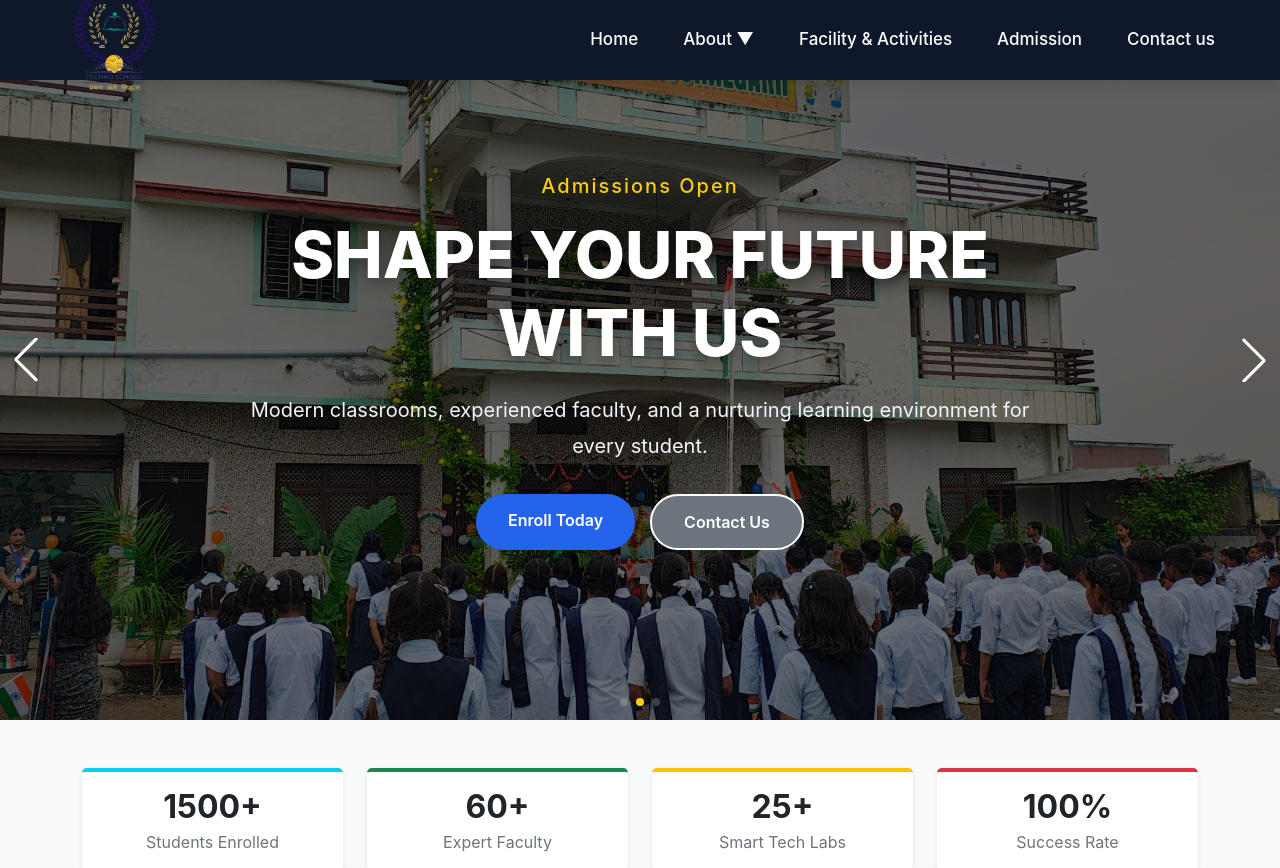
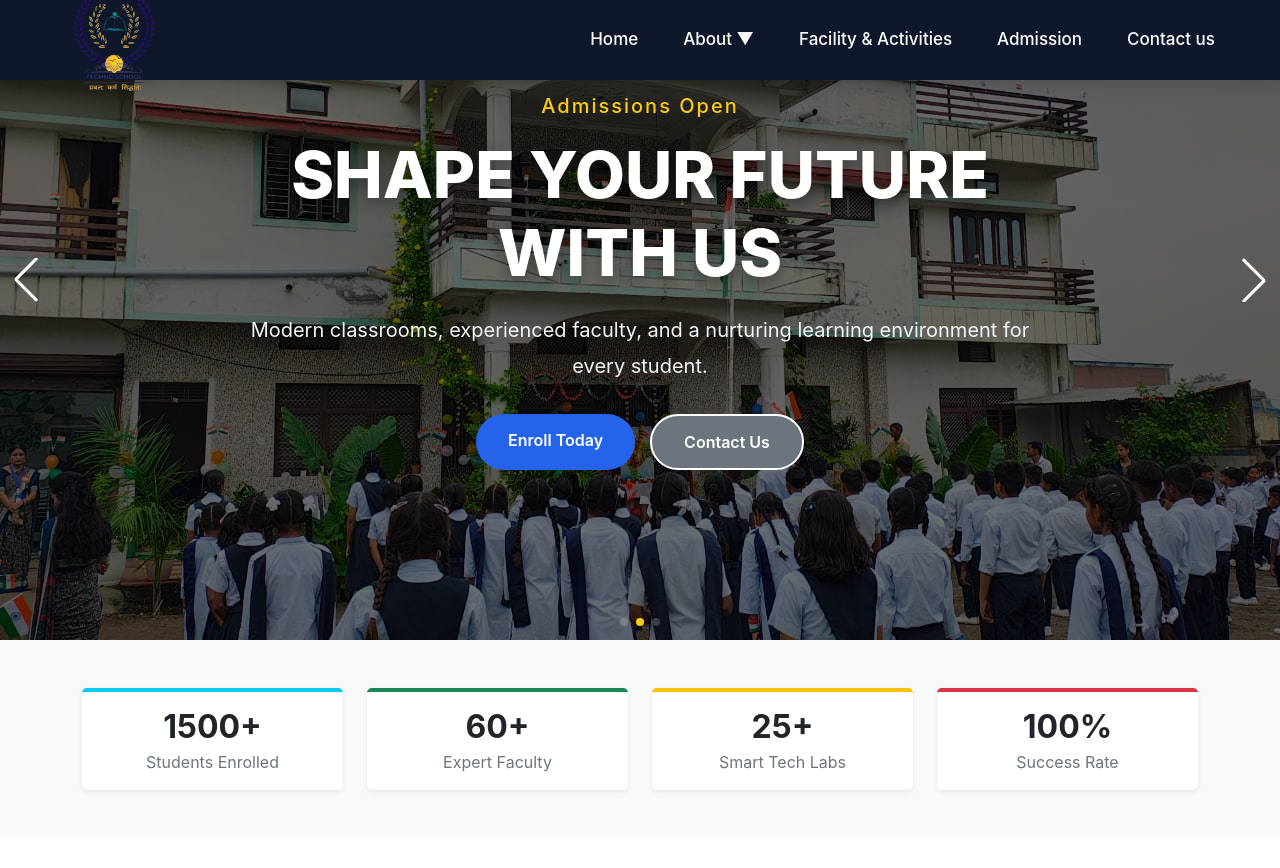
Before and after one commit to sainiaarti743-byte/techno, a React (Create React App) app: page / in a window 1280 px wide. Shown: the top 868 px of the page. Built offline with nearby package versions, Linux system fonts and the light colour scheme.

Commit message:
CSS update

```diff
--- a/public/assets/css/style.css
+++ b/public/assets/css/style.css
@@ -171,7 +171,7 @@ body {
 }
 
 .heroSwiper {
-  /* margin-top: -80px;  */
+  margin-top: -80px;
 }
 
 .heroSwiper,
```
Also changed, not shown: 2 other files (tests, documents, lock files or other folders).
